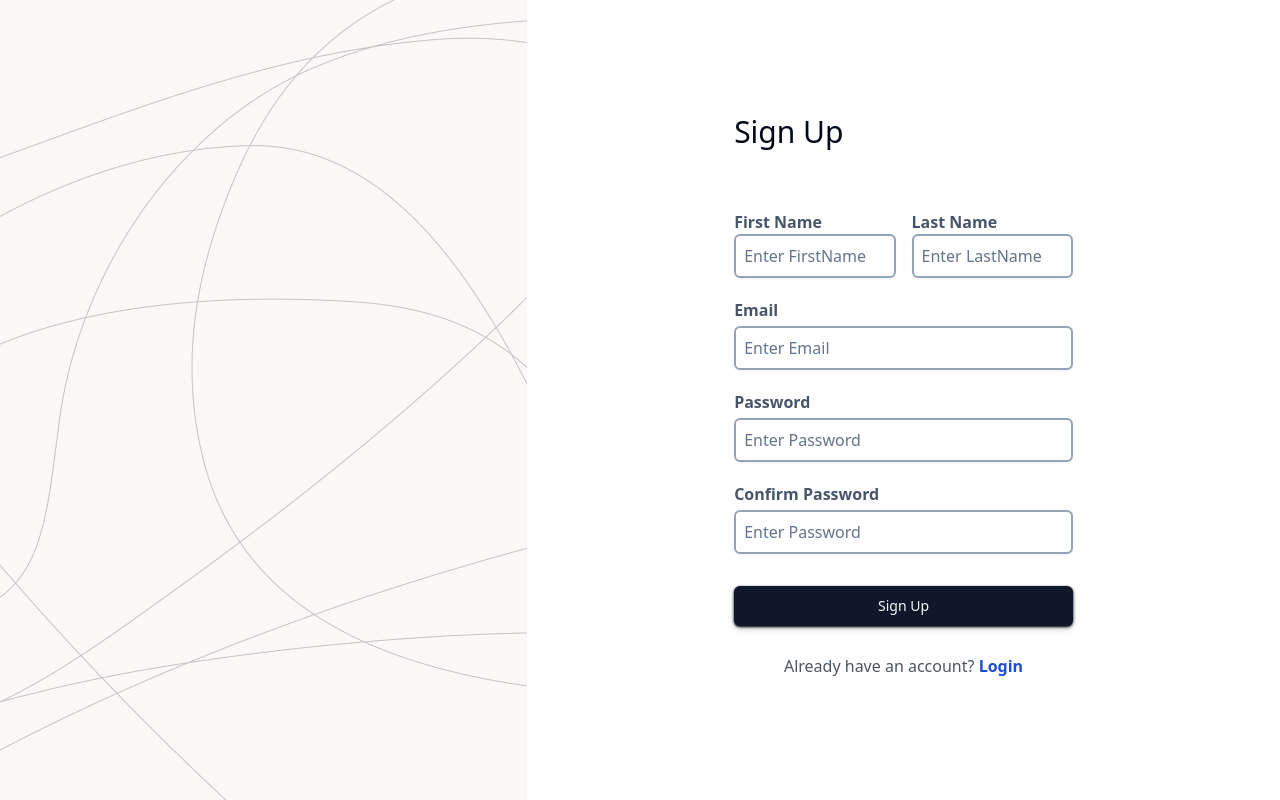
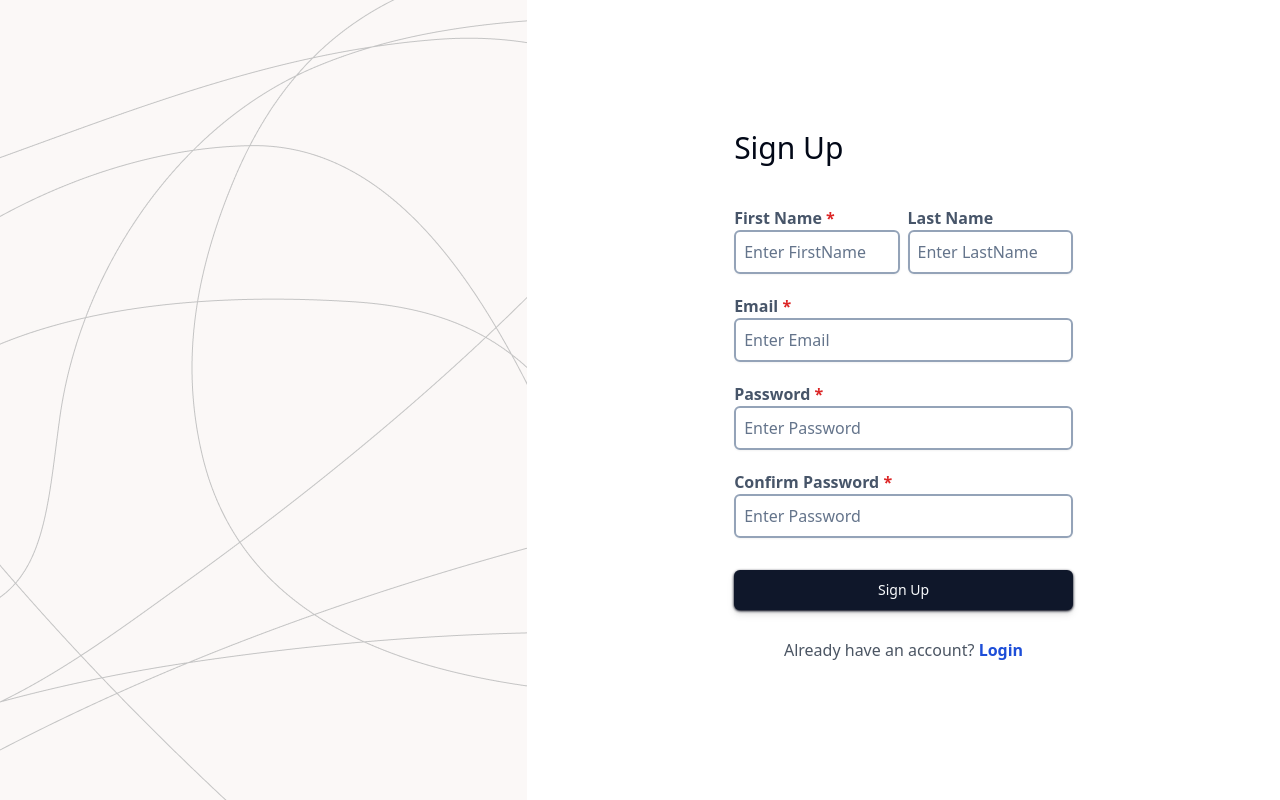
Before and after one commit to faizan-20/project-management-client, a React (Vite) app: page /register in a window 1280 px wide. Built offline with nearby package versions, Linux system fonts and the light colour scheme.

Commit message:
Integrate signup with backend

```diff
--- a/src/components/Signup.tsx
+++ b/src/components/Signup.tsx
@@ -1,14 +1,30 @@
 import { Label } from "@radix-ui/react-label";
 import { Input } from "./ui/input";
 import { Button } from "./ui/button";
-import { Link } from "react-router-dom";
-import { useState } from "react";
+import { Link, useNavigate } from "react-router-dom";
+import { useContext, useEffect, useState } from "react";
+import { AuthContext, User } from "@/context/AuthProvider";
+import { useToast } from "./ui/use-toast";
+import axios from "@/api/axios";
+import { isAxiosError } from "axios";
 
 export default function Signup() {
+  const [firstName, setFirstName] = useState("");
+  const [lastName, setLastName] = useState("");
   const [email, setEmail] = useState("");
   const [password, setPassword] = useState("");
   const [confirmPassword, setConfirmPassword] = useState("");
   const [passwordsMatch, setPasswordsMatch] = useState(true);
+
+  const { setUser } = useContext(AuthContext);
+
+  const { toast } = useToast();
+  const navigate = useNavigate();
+
+  useEffect(() => {
+    const token = localStorage.getItem("accessToken");
+    if (token) navigate("/");
+  }, [navigate]);
 
   const handlePasswordChange = (value: string) => {
     setConfirmPassword(value);
@@ -19,8 +35,42 @@ export default function Signup() {
     }
   };
 
-  const submitHandler = (e: React.ChangeEvent<HTMLFormElement>) => {
+  const submitHandler = async (e: React.ChangeEvent<HTMLFormElement>) => {
     e.preventDefault();
+    try {
+      const response = await axios.post<User>(
+        "/users/signup",
+        {
+          firstname : firstName,
+          lastname : lastName,
+          email,
+          password1 : password,
+          password2 : confirmPassword,
+        },
+        {
+          withCredentials: true,
+        }
+      );
+      const accessToken = response?.data?.accessToken;
+      const firstname = response?.data?.firstname;
+      localStorage.setItem("accessToken", accessToken);
+      setUser({ email, firstname, accessToken });
+      setFirstName("");
+      setLastName("");
+      setEmail("");
+      setPassword("");
+      setConfirmPassword("");
+      navigate("/");
+    } catch (error) {
+      if (isAxiosError(error)) {
+        toast({
+          variant: "destructive",
+          title: error?.response?.data?.message,
+        });
+      } else {
+        console.error(error);
+      }
+    }
   };
 
   return (
@@ -29,11 +79,11 @@ export default function Signup() {
       <div className="flex-1 bg-hero flex justify-center items-center sm:bg-none bg-hero-image2">
         <div className="lg:flex-[0.45] md:flex-[0.7]">
           <div className="text-3xl mb-10">Sign Up</div>
-          <form className="flex flex-col" onSubmit={submitHandler}>
-          <div className = "my-5 flex flex-row">
-          <div className="mr-2">
-              <Label htmlFor="firstname" className="text-slate-600 pb-1 font-bold">
-                First Name
+          <form className="flex flex-col gap-5" onSubmit={submitHandler}>
+          <div className = "gap-2 flex md:flex-row flex-col">
+          <div>
+              <Label htmlFor="firstname" className="text-slate-600 font-bold">
+                First Name <span className="text-red-600">*</span>
               </Label>
               <Input
                 name="firtname"
@@ -41,11 +91,13 @@ export default function Signup() {
                 placeholder="Enter FirstName"
                 type="text"
                 className="py-5 px-2 text-md border-slate-400 border-2 focus:border-slate-600"
-                onChange={(e) => setEmail(e.target.value)}
+                value={firstName}
+                onChange={(e) => setFirstName(e.target.value)}
+                required
               />
             </div>
-            <div className="ml-2">
-              <Label htmlFor="lastname" className="text-slate-600 pb-1 font-bold">
+            <div>
+              <Label htmlFor="lastname" className="text-slate-600 font-bold">
                 Last Name
               </Label>
               <Input
@@ -54,13 +106,14 @@ export default function Signup() {
                 placeholder="Enter LastName"
                 type="text"
                 className="py-5 px-2 text-md border-slate-400 border-2 focus:border-slate-600"
-                onChange={(e) => setEmail(e.target.value)}
+                value = {lastName}
+                onChange={(e) => setLastName(e.target.value)}
               />
             </div>
           </div>
             <div className="flex flex-col">
-              <Label htmlFor="email" className="text-slate-600 pb-1 font-bold">
-                Email
+              <Label htmlFor="email" className="text-slate-600 font-bold">
+                Email <span className="text-red-600">*</span>
               </Label>
               <Input
                 name="email"
@@ -68,15 +121,17 @@ export default function Signup() {
                 placeholder="Enter Email"
                 type="text"
                 className="py-5 px-2 text-md border-slate-400 border-2 focus:border-slate-600"
+                value={email}
                 onChange={(e) => setEmail(e.target.value)}
+                required
               />
             </div>
-            <div className="my-5 flex flex-col">
+            <div className="flex flex-col">
               <Label
                 htmlFor="password1"
-                className="text-slate-600 pb-1 font-bold"
+                className="text-slate-600 font-bold"
               >
-                Password
+                Password <span className="text-red-600">*</span>
               </Label>
               <Input
                 name="password1"
@@ -84,15 +139,17 @@ export default function Signup() {
                 placeholder="Enter Password"
                 type="password"
                 className="py-5 px-2 text-md border-slate-400 border-2 focus:border-slate-600"
+                value={password}
                 onChange={(e) => setPassword(e.target.value)}
+                required
               />
             </div>
-            <div className="mb-5 flex flex-col">
+            <div className="flex flex-col">
               <Label
                 htmlFor="password2"
-                className="text-slate-600 pb-1 font-bold"
+                className="text-slate-600 font-bold"
               >
-                Confirm Password
+                Confirm Password <span className="text-red-600">*</span>
               </Label>
               <Input
                 name="password2"
@@ -100,9 +157,11 @@ export default function Signup() {
                 placeholder="Enter Password"
                 type="password"
                 className={`py-5 px-2 text-md border-2 ${passwordsMatch ? 'border-slate-400' : 'border-red-400'} focus:border-${passwordsMatch ? 'slate-600' : 'red-600'}`}
+                value={confirmPassword}
                 onChange={(e) => {
                   handlePasswordChange(e.target.value);
                 }}
+                required
               />
               {!passwordsMatch && (
                 <span className="text-red-500 text-sm">Passwords do not match</span>
```
